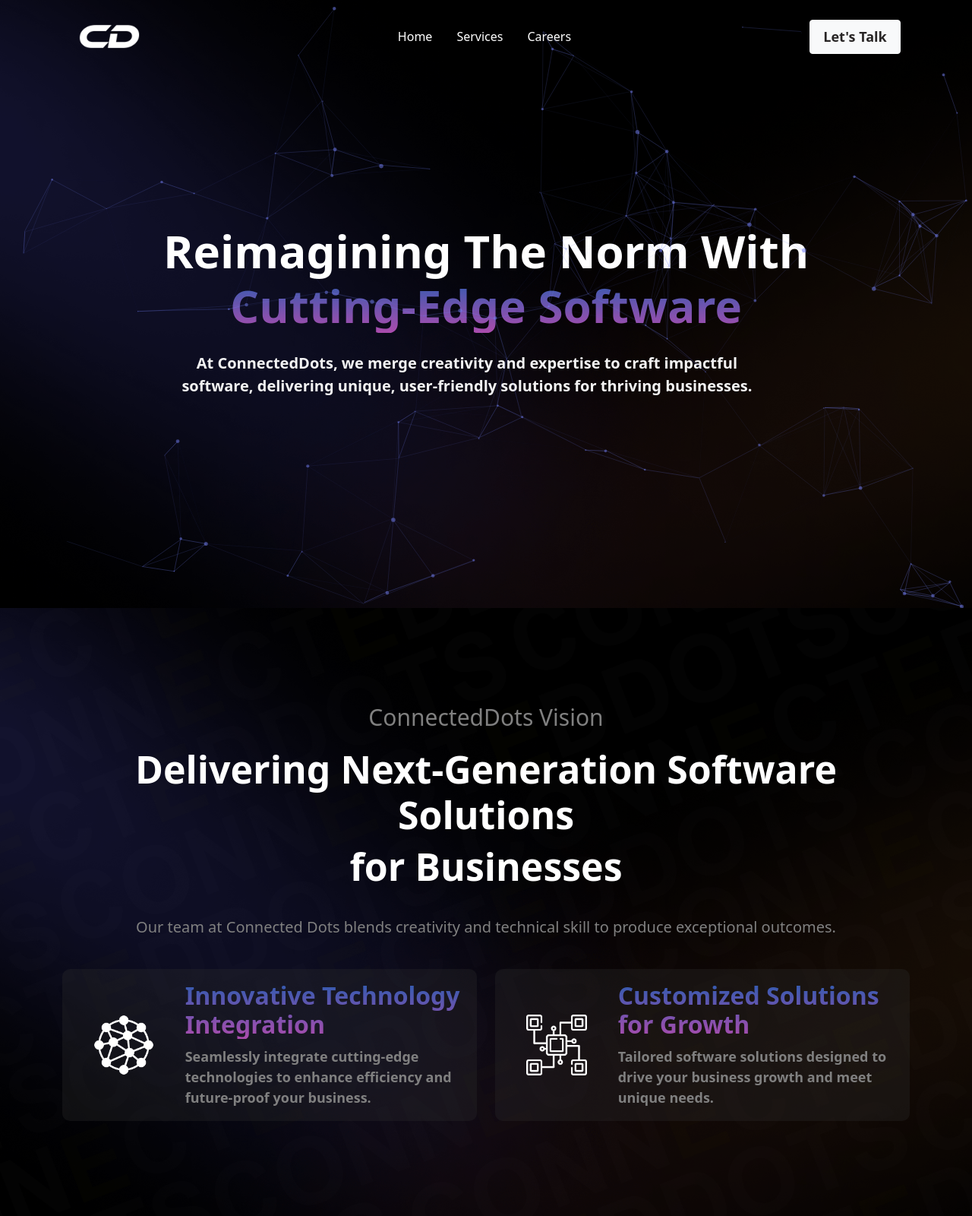
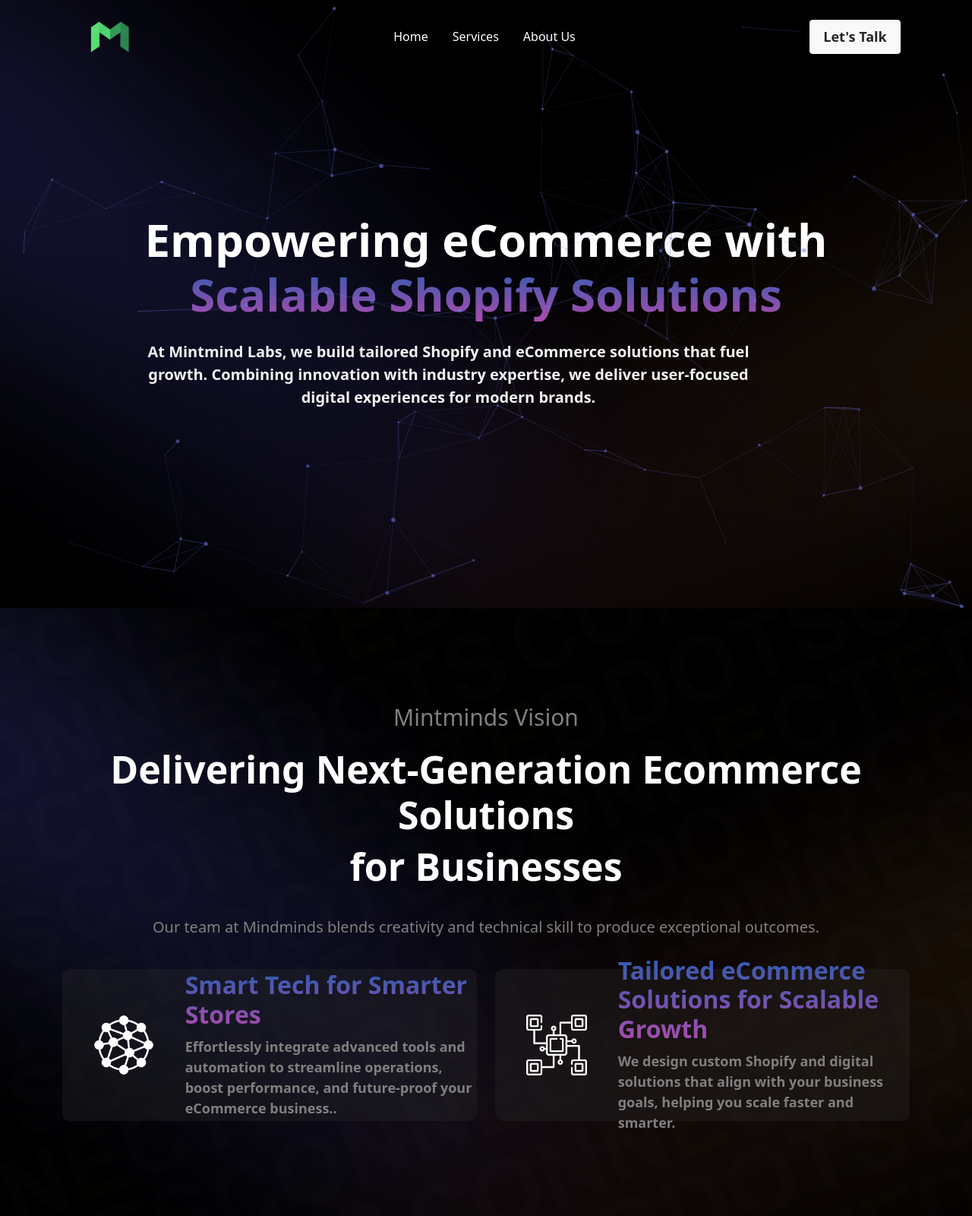
Before and after one commit to satyendramirrorsize/Labs, a plain HTML site: page index.html in a window 1280 px wide. Shown: the top 1600 px of the page at 76% size. Drawn offline with nearby package versions, Linux system fonts and the light colour scheme.

Commit message:
Update code

```diff
--- a/index.html
+++ b/index.html
@@ -10,6 +10,7 @@
     <link href="https://cdn.jsdelivr.net/npm/bootstrap@5.0.2/dist/css/bootstrap.min.css" rel="stylesheet"
         integrity="sha384-EVSTQN3/azprG1Anm3QDgpJLIm9Nao0Yz1ztcQTwFspd3yD65VohhpuuCOmLASjC" crossorigin="anonymous">
     <link rel="stylesheet" href="https://cdn.jsdelivr.net/npm/bootstrap-icons@1.11.3/font/bootstrap-icons.min.css">
+    <link href="https://cdnjs.cloudflare.com/ajax/libs/font-awesome/6.5.0/css/all.min.css" rel="stylesheet">
     <title>ConnectedDots</title>
 </head>
 
@@ -20,7 +21,7 @@
             <nav class="navbar navbar-expand-lg navbar-light navbar-transparent">
                 <div class="container-fluid">
                     <div class="navbar-logo" onclick="navigateToContact('./index.html')"> <img class="logo-brand"
-                            src="./images/connectedDots-logo-2.png" alt="compnay-logo">
+                            src="./images/MintMind_Logo.png" alt="compnay-logo">
                     </div>
                     <button class="navbar-toggler" type="button" data-bs-toggle="collapse"
                         data-bs-target="#navbarSupportedContent" aria-controls="navbarSupportedContent"
@@ -36,7 +37,7 @@
                                 <a class="nav-link ms-lg-3 ms-0" href="./index.html#sec-3">Services</a>
                             </li>
                             <li class="nav-item">
-                                <a class="nav-link ms-lg-3 ms-0" href="./careers.html">Careers</a>
+                                <a class="nav-link ms-lg-3 ms-0" href="./careers.html">About Us</a>
                             </li>
                             <li class="nav-item d-block d-lg-none">
                                 <a class="nav-link ms-lg-3 ms-0" href="./contact.html">Let's Talk</a>
@@ -55,12 +56,13 @@
         <div class="home-content-1 container">
             <div class="home-content-1-main-tag ">
                 <div class="main-tag">
-                    <h1 class="text-center">Reimagining The Norm With </h1>
-                    <h1 class="text-center main-sub-tag">Cutting-Edge Software</h1>
+                    <h1 class="text-center">Empowering eCommerce with</h1>
+                    <h1 class="text-center main-sub-tag">Scalable Shopify Solutions</h1>
                 </div>
                 <div class="sub-tag">
-                    <p class="text-center">At ConnectedDots, we merge creativity and expertise to craft impactful
-                        software, delivering unique, user-friendly solutions for thriving businesses.</p>
+                    <p class="text-center">At Mintmind Labs, we build tailored Shopify and eCommerce solutions that fuel
+                        growth. Combining innovation with industry expertise, we deliver user-focused digital
+                        experiences for modern brands.</p>
                 </div>
             </div>
         </div>
@@ -75,11 +77,11 @@
             <div class="home-content-2-parent">
                 <div class="home-content-2-child">
                     <div class="home-content-2-topic blockk ">
-                        <h3 class="text-center home-content-2-main ">ConnectedDots Vision</h3>
-                        <h1 class="text-center  home-content-2-sub-1 ">Delivering Next-Generation Software Solutions
+                        <h3 class="text-center home-content-2-main ">Mintminds Vision</h3>
+                        <h1 class="text-center  home-content-2-sub-1 ">Delivering Next-Generation Ecommerce Solutions
                         </h1>
                         <h1 class="text-center home-content-2-sub-2 "> for Businesses</h1>
-                        <p class="text-center home-content-2-para ">Our team at Connected Dots blends creativity and
+                        <p class="text-center home-content-2-para ">Our team at Mindminds blends creativity and
                             technical skill to produce exceptional outcomes.</p>
                     </div>
 
@@ -93,9 +95,10 @@
                                 </div>
                                 <div class="flex-tile-content-holder">
                                     <div class="flex-tile-content">
-                                        <h2 class="text-light">Innovative Technology Integration</h2>
-                                        <p>Seamlessly integrate cutting-edge technologies to enhance efficiency and
-                                            future-proof your business.</p>
+                                        <h2 class="text-light">Smart Tech for Smarter Stores</h2>
+                                        <p>Effortlessly integrate advanced tools and automation to streamline
+                                            operations, boost performance, and future-proof your eCommerce business..
+                                        </p>
                                     </div>
                                 </div>
                             </div>
@@ -109,9 +112,9 @@
                                 </div>
                                 <div class="flex-tile-content-holder">
                                     <div class="flex-tile-content">
-                                        <h2 class="text-light">Customized Solutions for Growth</h2>
-                                        <p>Tailored software solutions designed to drive your business growth and meet
-                                            unique needs.</p>
+                                        <h2 class="text-light">Tailored eCommerce Solutions for Scalable Growth</h2>
+                                        <p>We design custom Shopify and digital solutions that align with your business
+                                            goals, helping you scale faster and smarter.</p>
                                     </div>
                                 </div>
                             </div>
@@ -138,16 +141,16 @@
                             <div class="service-card blockk">
                                 <div class="service-card-header">
                                     <div class="service-icon-holder service-holder-1">
-                                        <i class="bi bi-cpu color-1"></i>
+                                        <!-- <i class="bi bi-cpu color-1"></i> -->
+                                        <i class="fab fa-shopify" style="color: #89C129;"></i>
                                     </div>
                                 </div>
                                 <div class="service-topic">
-                                    <h3 class="text-center">Web Development</h3>
+                                    <h3 class="text-center">Shopify Development</h3>
                                 </div>
                                 <div class="service-detail">
                                     <p class="text-center">
-                                        We create tailored website solutions to help your business thrive online to
-                                        connect world.
+                                     We build custom Shopify solutions to help your business thrive online and connect with the world.
                                     </p>
                                 </div>
                             </div>
@@ -160,12 +163,12 @@
                                     </div>
                                 </div>
                                 <div class="service-topic">
-                                    <h3 class="text-center">Product Development</h3>
+                                    <h3 class="text-center">Web Development</h3>
                                 </div>
                                 <div class="service-detail">
                                     <p class="text-center">
-                                        We excel in custom product development, e-commerce solutions, and web
-                                        applications + softwares.
+                                        We create tailored website solutions to help your business thrive online to
+                                        connect world.
                                     </p>
                                 </div>
                             </div>
@@ -257,9 +260,8 @@
                     <div class="contact-content-topic blockk ">
                         <h3 class="text-center contact-content-main">Talk to Us</h3>
                         <h1 class="text-center  contact-content-sub">Let's Create Your Idea Digitally</h1>
-                        <p class="text-center contact-content-para-1">From concept to execution, we turn your ideas into
-                            reality.Partner with us to develop innovative,</p>
-                        <p class="text-center contact-content-para-2"> digital solutions that drive success</p>
+                        <p class="text-center contact-content-para-1">From concept to launch, we transform your ideas into powerful digital solutions.</p>
+                        <p class="text-center contact-content-para-2"> Partner with us to build innovative Shopify experiences that drive real results.</p>
                         <div class="contact-btn-holder">
                             <button class="btn btn-light contact-btn-2"
                                 onclick="navigateToContact('./contact.html')">Let's Talk</button>
@@ -277,7 +279,8 @@
                 <div class="container">
                     <div class="row border-bottom-lg">
                         <div class="col-6 foot-logo-container">
-                            <div class="navbar-logo"> <img class="logo-brand" src="./images/connectedDots-logo-2.png" alt="company-logo">
+                            <div class="navbar-logo"> <img class="logo-brand" src="./images/MintMind_Logo.png"
+                                    alt="company-logo">
                             </div>
                         </div>
                         <div class="col-6 row foot-links ms-2">
@@ -288,7 +291,7 @@
                                 <a href="#sec-3" class="foot-link ">Services</a>
                             </div>
                             <div class="col-12 col-lg-3 foot-link-holder">
-                                <a href="./careers.html" class="foot-link">Careers</a>
+                                <a href="./careers.html" class="foot-link">About Us</a>
                             </div>
                             <div class="col-12 col-lg-3 foot-link-holder">
                                 <a href="./contact.html" class="foot-link">Contact Us</a>
@@ -299,7 +302,7 @@
             </div>
 
             <p class="text-center ownership mb-5"> &copy;
-                2024 ConnectedDots - All Rights Reserved</p>
+                2025 Mintmind Labs - All Rights Reserved</p>
         </div>
     </footer>
 
--- a/style.css
+++ b/style.css
@@ -63,9 +63,13 @@ html {
 .custom-toggler {
   font-size: 25px !important;
 }
-.logo-brand {
+/* .logo-brand {
   width: 120px;
   height: auto;
+} */
+ .logo-brand {
+    width: 65px;
+    height: auto;
 }
 .navbar-logo {
   display: flex;
```
Also changed, not shown: careers.html (+5 -5 lines), contact.html (+5 -5 lines), images/MintMind_Logo.png (added).
